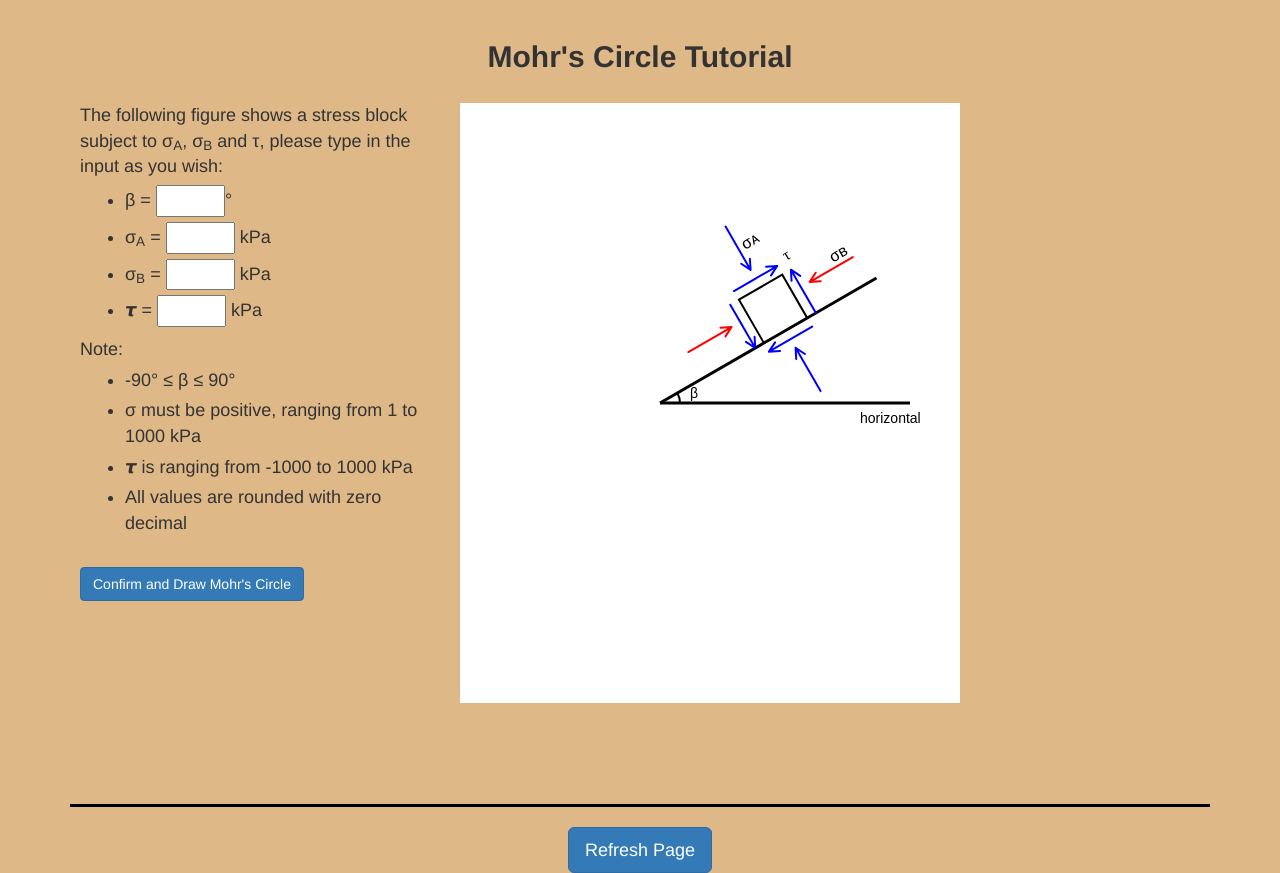
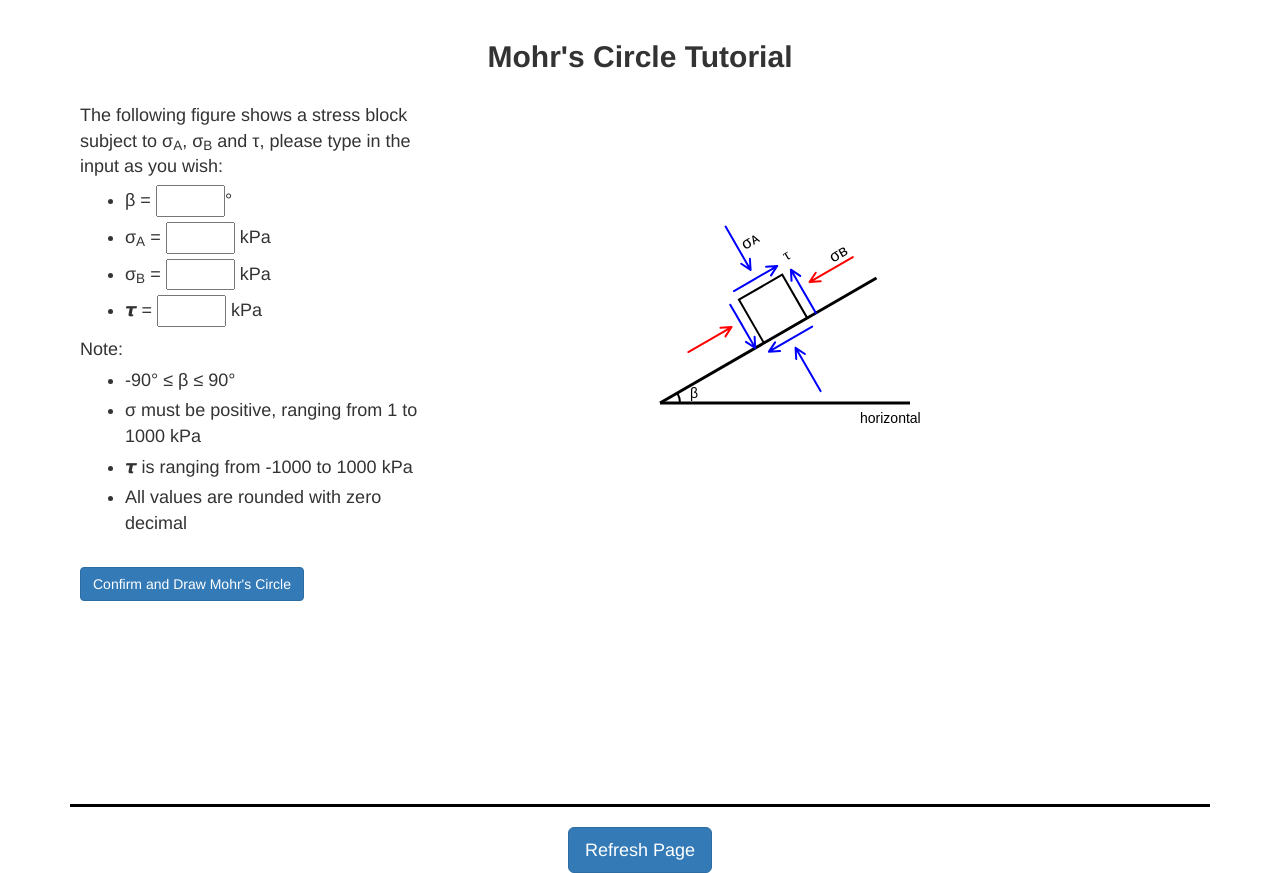
Before and after one commit to jununsw/jununsw.github.io, a PHP site: page /CVEN3202/01/index.html in a window 1280 px wide. Run offline with PHP 8.4, Linux system fonts and the light colour scheme; some libraries are stand-ins or nearby versions.

Commit message:
Update layout.css

```diff
--- a/CVEN3202/01/css/layout.css
+++ b/CVEN3202/01/css/layout.css
@@ -1,5 +1,5 @@
 body {
-    background-color: #DEB887;
+    background-color: white;
     font-size: 18px;
 }
 
```
